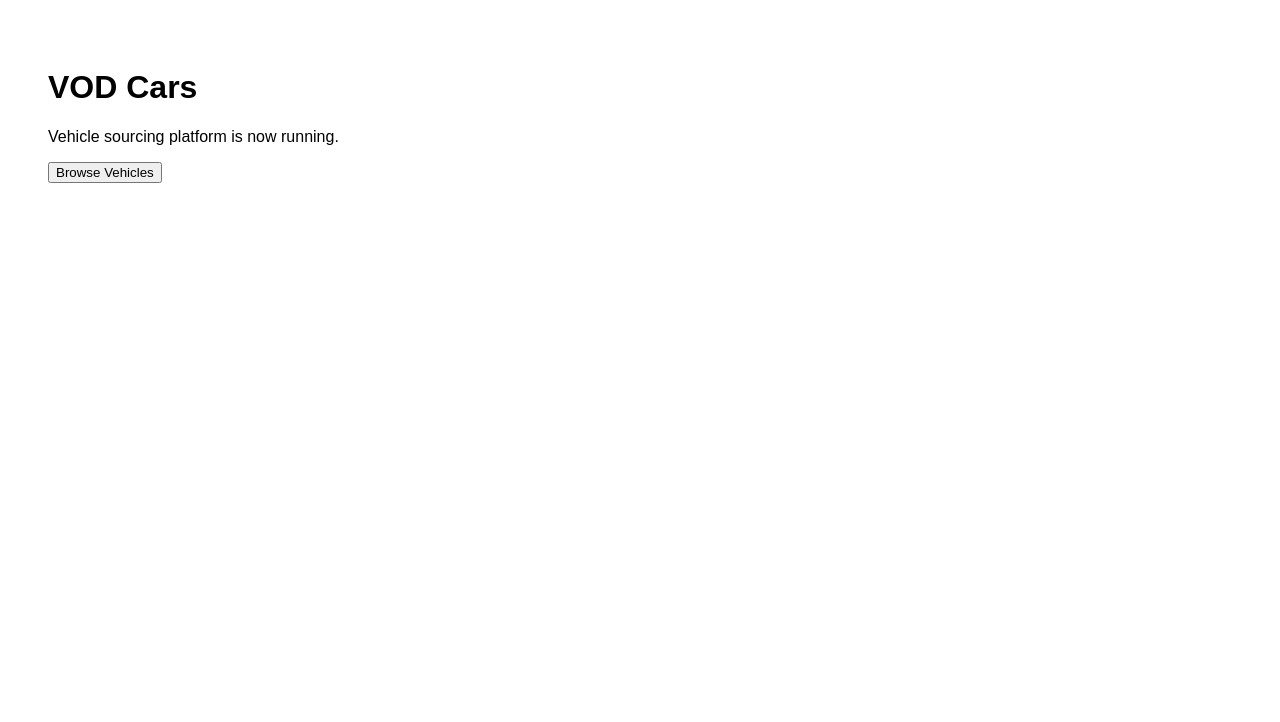
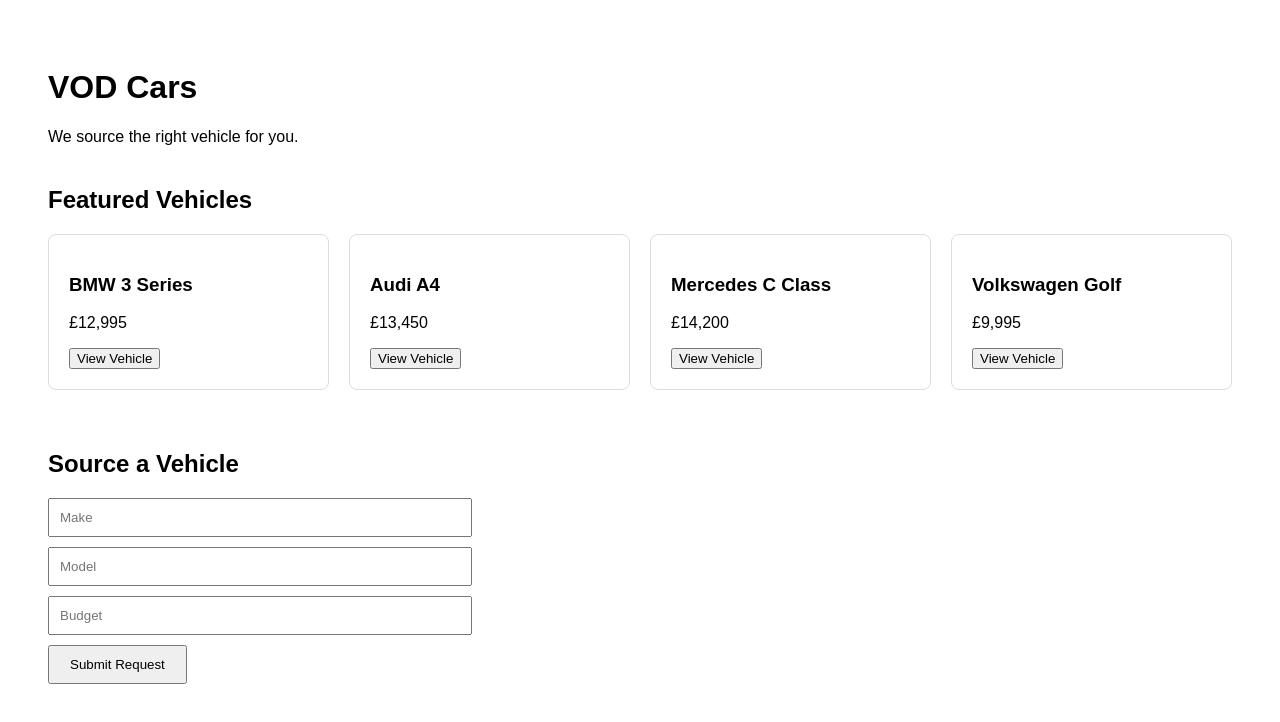
Before and after one commit to vodcars1-ship-it/Vod-Cars-vehicle-sourcing-platform, a React (Vite) app: page / in a window 1280 px wide. Shown: the top 722 px of the page. Built offline with nearby package versions, Linux system fonts and the light colour scheme.

Commit message:
Update VodCarsHomepage.jsx

```diff
--- a/src/VodCarsHomepage.jsx
+++ b/src/VodCarsHomepage.jsx
@@ -1,11 +1,49 @@
 import React from "react";
 
 export default function VodCarsHomepage() {
+  const vehicles = [
+    { name: "BMW 3 Series", price: "£12,995" },
+    { name: "Audi A4", price: "£13,450" },
+    { name: "Mercedes C Class", price: "£14,200" },
+    { name: "Volkswagen Golf", price: "£9,995" }
+  ];
+
   return (
-    <div style={{ padding: "40px", fontFamily: "Arial, sans-serif" }}>
+    <div style={{ fontFamily: "Arial", padding: "40px" }}>
+
       <h1>VOD Cars</h1>
-      <p>Vehicle sourcing platform is now running.</p>
-      <button>Browse Vehicles</button>
+      <p>We source the right vehicle for you.</p>
+
+      <h2 style={{ marginTop: "40px" }}>Featured Vehicles</h2>
+
+      <div style={{
+        display: "grid",
+        gridTemplateColumns: "repeat(auto-fit, minmax(200px,1fr))",
+        gap: "20px",
+        marginTop: "20px"
+      }}>
+        {vehicles.map((car, i) => (
+          <div key={i} style={{
+            border: "1px solid #ddd",
+            padding: "20px",
+            borderRadius: "8px"
+          }}>
+            <h3>{car.name}</h3>
+            <p>{car.price}</p>
+            <button>View Vehicle</button>
+          </div>
+        ))}
+      </div>
+
+      <h2 style={{ marginTop: "60px" }}>Source a Vehicle</h2>
+
+      <form style={{ maxWidth: "400px", marginTop: "20px" }}>
+        <input placeholder="Make" style={{ width: "100%", marginBottom: "10px", padding: "10px" }} />
+        <input placeholder="Model" style={{ width: "100%", marginBottom: "10px", padding: "10px" }} />
+        <input placeholder="Budget" style={{ width: "100%", marginBottom: "10px", padding: "10px" }} />
+        <button style={{ padding: "10px 20px" }}>Submit Request</button>
+      </form>
+
     </div>
   );
 }
```
